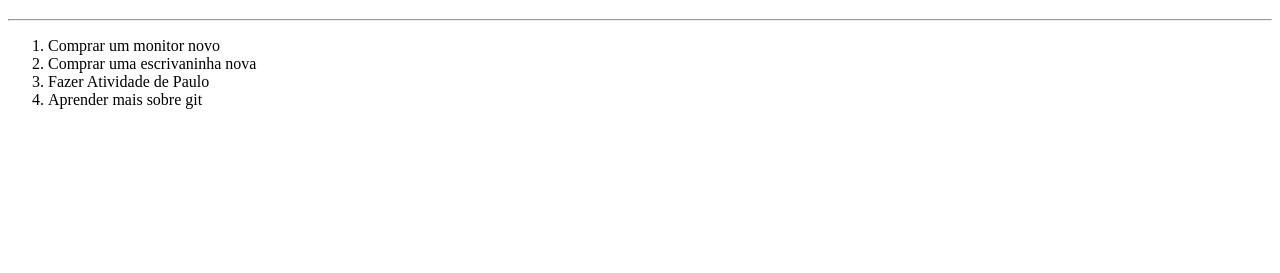
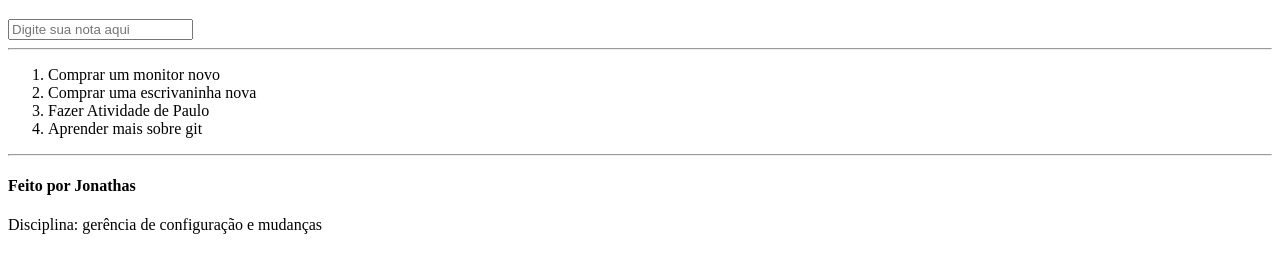
Before and after one commit to jwnathas/AtividadeGit, a plain HTML site: page index.html in a window 1280 px wide. Shown: the part 61-334 px from the top of the page. Drawn offline with Linux system fonts and the light colour scheme.

Commit message:
mudanças na página principal

```diff
--- a/index.html
+++ b/index.html
@@ -11,6 +11,7 @@
 <body>
     <div class="conteudo">
         <h1>Notas:</h1>
+        <input type="text" placeholder="Digite sua nota aqui">
         <hr>
         <ol>
             <li>Comprar um monitor novo</li>
@@ -18,6 +19,11 @@
             <li>Fazer Atividade de Paulo</li>
             <li>Aprender mais sobre git</li>
         </ol>
+        <hr>
+        <div class="footer">
+            <h4>Feito por Jonathas</h4>
+            <p>Disciplina: gerência de configuração e mudanças</p>
+        </div>
     </div>
 </body>
 
```
